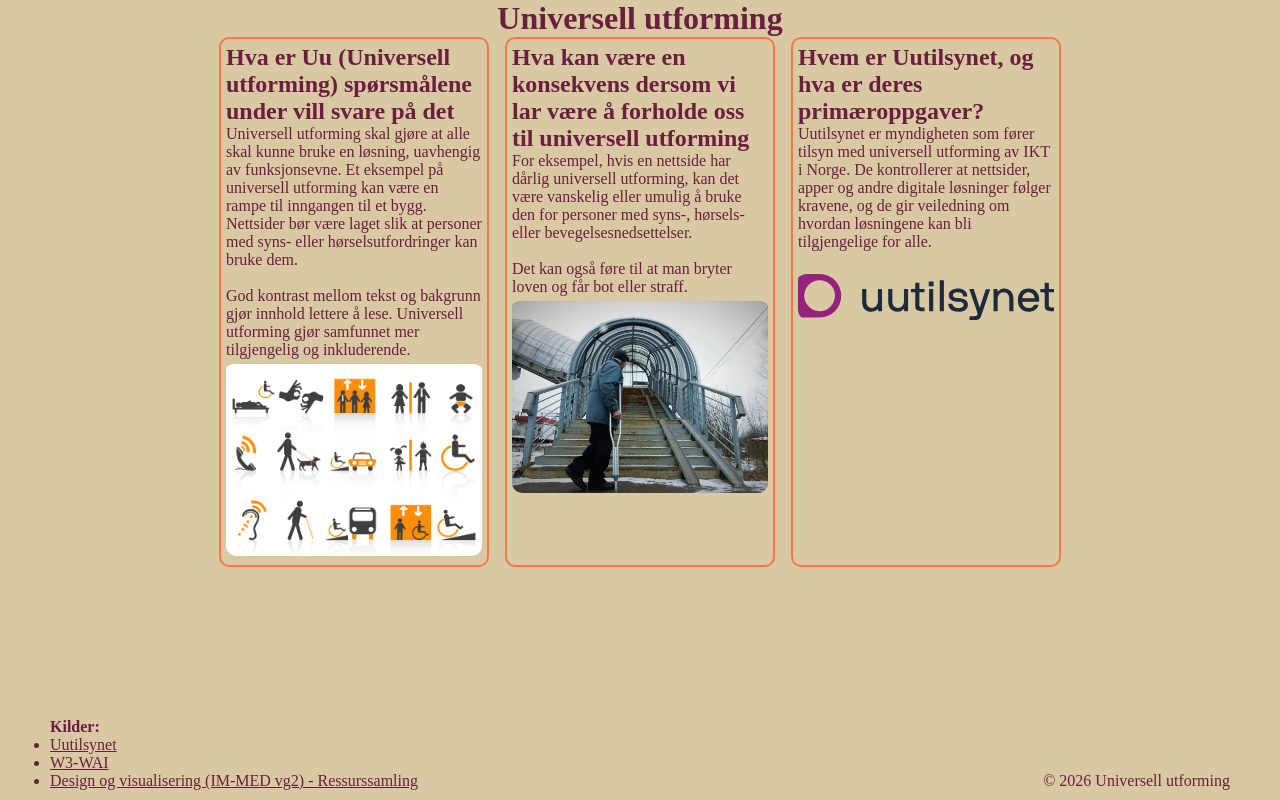
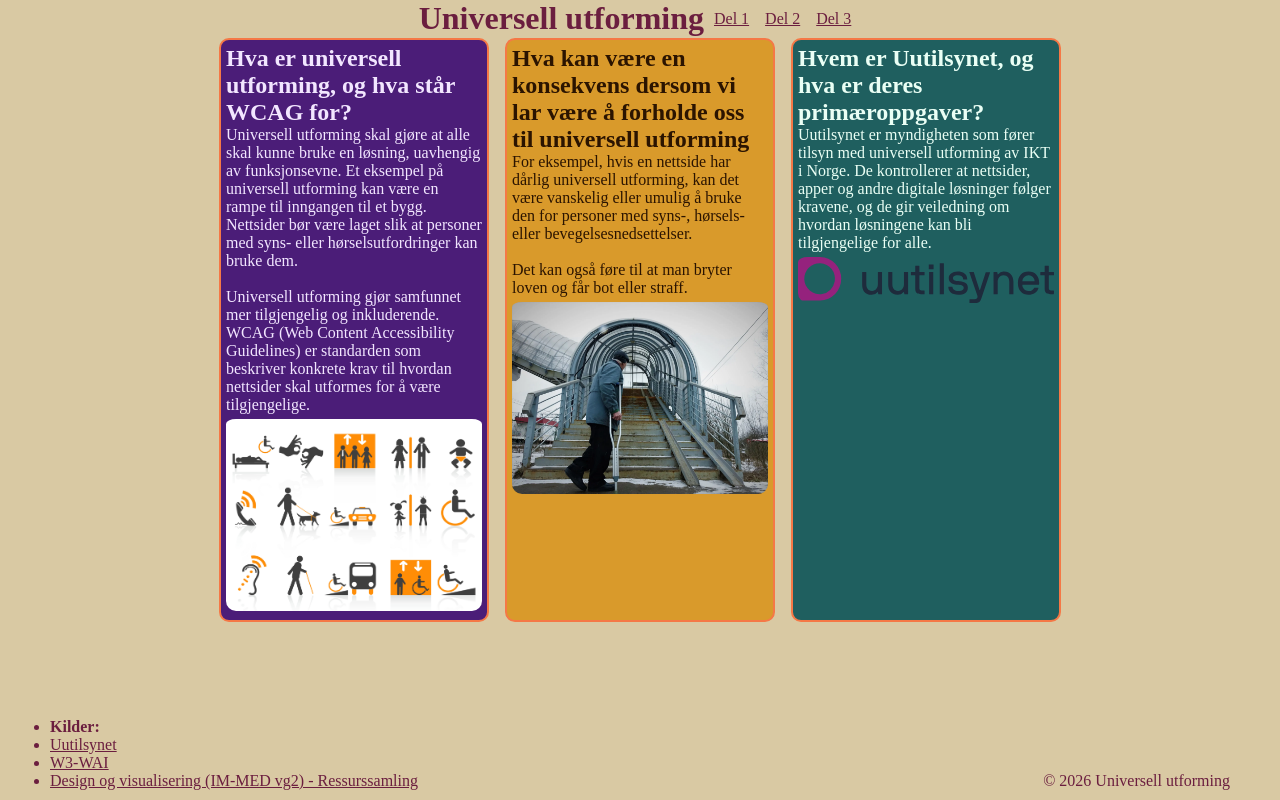
Before and after one commit to Benjy0812/Universell-utforming, a website built with Vite: page index.html in a window 1280 px wide. Built offline with nearby package versions, Linux system fonts and the light colour scheme.

Commit message:
Legg til nav, WCAG-forklaring og fargede seksjoner

```diff
--- a/index.html
+++ b/index.html
@@ -9,13 +9,18 @@
   <body>
     <header>
       <h1>Universell utforming</h1>
+      <nav>
+        <ul>
+          <li><a href="#del1">Del 1</a></li>
+          <li><a href="#del2">Del 2</a></li>
+          <li><a href="#del3">Del 3</a></li>
+        </ul>
+      </nav>
     </header>
 
     <main>
       <section id="del1" class="del1">
-        <h2>
-          Hva er Uu (Universell utforming) spørsmålene under vill svare på det
-        </h2>
+        <h2>Hva er universell utforming, og hva står WCAG for?</h2>
         <p>
           <!-- Brukt KI for rettskriving -->
           Universell utforming skal gjøre at alle skal kunne bruke en løsning,
@@ -26,11 +31,16 @@
         <br />
         <p>
           <!-- Brukt KI for rettskriving -->
-          God kontrast mellom tekst og bakgrunn gjør innhold lettere å lese.
           Universell utforming gjør samfunnet mer tilgjengelig og inkluderende.
+          WCAG (Web Content Accessibility Guidelines) er standarden som
+          beskriver konkrete krav til hvordan nettsider skal utformes for å være
+          tilgjengelige.
         </p>
         <!-- Alt-teksten er skrevet med hjelp av KI -->
-        <img src="img/universell-utforming.jpg" alt="Illustrasjon med piktogrammer for universell utforming, som rullestoltilgang, heis, toalett, og hjelpemidler for syns- og hørehemmede." />
+        <img
+          src="img/universell-utforming.jpg"
+          alt="Illustrasjon med piktogrammer for universell utforming, som rullestoltilgang, heis, toalett, og hjelpemidler for syns- og hørehemmede."
+        />
       </section>
 
       <section id="del2" class="del2">
@@ -49,7 +59,10 @@
           <!-- Brukt KI for rettskriving -->
           Det kan også føre til at man bryter loven og får bot eller straff.
         </p>
-        <img src="img/dårlig-universell-utforming.webp" alt="En eldre person med krykke står ved foten av en bratt utendørs metalltrapp med en svært smal og bratt rampe, som illustrerer dårlig universell utforming." />
+        <img
+          src="img/dårlig-universell-utforming.webp"
+          alt="En eldre person med krykke står ved foten av en bratt utendørs metalltrapp med en svært smal og bratt rampe, som illustrerer dårlig universell utforming."
+        />
       </section>
 
       <section id="del3" class="del3">
@@ -61,15 +74,17 @@
           løsninger følger kravene, og de gir veiledning om hvordan løsningene
           kan bli tilgjengelige for alle.
         </p>
-        <br />
-        <p></p>
-        <img class="uutilsynet" src="img/uutilsynet-logo.svg" alt="Uutilsynet logo" />
+        <img
+          class="uutilsynet"
+          src="img/uutilsynet-logo.svg"
+          alt="Uutilsynet logo"
+        />
       </section>
     </main>
 
     <footer>
       <ul>
-        <p><b>Kilder:</b></p>
+        <li><b>Kilder:</b></li>
         <li><a href="https://www.uutilsynet.no/">Uutilsynet</a></li>
         <li><a href="https://www.w3.org/WAI/">W3-WAI</a></li>
         <li>
--- a/style.css
+++ b/style.css
@@ -46,9 +46,9 @@ main section {
 }
 
 section img {
-    padding-top: 5px;
-    width: 20vw;
-    border-radius: 10px;
+  border-radius: 10px;
+  padding-top: 5px;
+  width: 20vw;
 }
 
 footer {
@@ -65,3 +65,19 @@ footer ul {
 footer p {
   margin: 0 0 0 auto;
 }
+
+.del1 {
+  /* brukte KI for fargene */
+  background-color: #4b1d78;
+  color: #f2e6ff;
+}
+.del2 {
+  /* brukte KI for fargene */
+  background-color: #d99a2b;
+  color: #2b1400;
+}
+.del3 {
+  /* brukte KI for fargene */
+  background-color: #1f5f5f;
+  color: #eafff5;
+}
```
